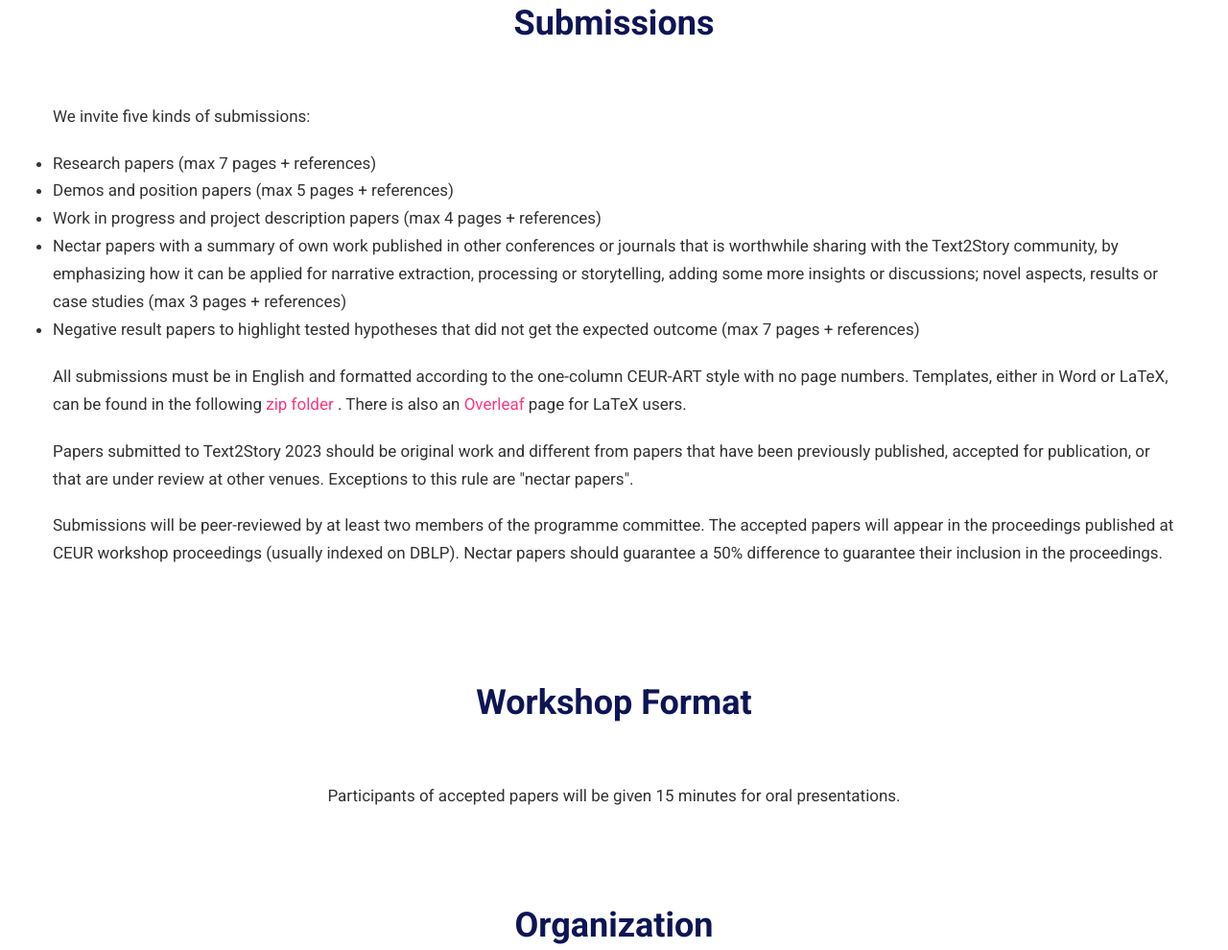
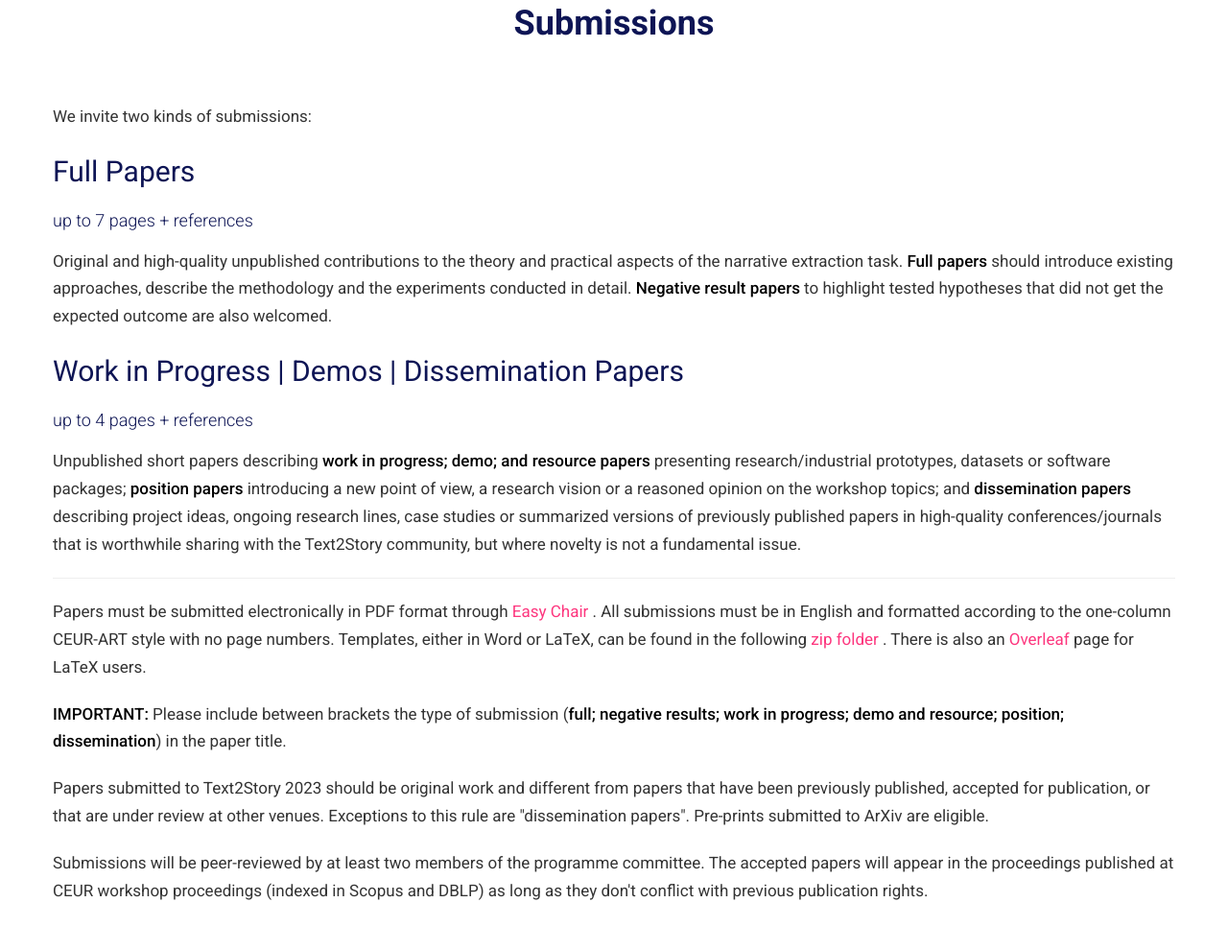
Before and after one commit to text2story23/text2story22.github.io, a plain HTML site: page index.html in a window 1280 px wide. Shown: the part 3458-4448 px from the top of the page at 96% size. Drawn offline with Linux system fonts and the light colour scheme.

Commit message:
Defined submission types.

```diff
--- a/index.html
+++ b/index.html
@@ -282,25 +282,35 @@
 
             <div class="row">
                 <p>
-                    We invite five kinds of submissions:
-                <ul style="list-style-type:disc">
-                    <li>Research papers (max 7 pages + references)</li>
-                    <li>Demos and position papers (max 5 pages + references)</li>
-                    <li>Work in progress and project description papers (max 4 pages + references)</li>
-                    <li>Nectar papers with a summary of own work published in other conferences or journals
-                        that is worthwhile sharing with the Text2Story community, by emphasizing how it can
-                        be applied for narrative extraction, processing or storytelling, adding some more insights
-                        or discussions; novel aspects, results or case studies (max 3 pages + references)
-                    </li>
-                    <li>Negative result papers to highlight tested hypotheses that did not get the expected outcome
-                        (max 7 pages + references)
-                    </li>
-                </ul>
+                    We invite two kinds of submissions:
                 </p>
-                <!--                <p>-->
-                <!--                    Papers must be submitted electronically in PDF format through <a-->
-                <!--                        href="https://easychair.org/conferences/?conf=text2story2022" target="_blank"> Easy Chair-->
-                <!--                </a>.-->
+
+                <h2>Full Papers</h2>
+                <h4>up to 7 pages + references</h4>
+                <p>
+                    Original and high-quality unpublished contributions to
+                    the theory and practical aspects of the narrative extraction task. <b style="color:black;">Full papers</b> should introduce
+                    existing approaches, describe the methodology and the experiments conducted in detail. <b style="color:black;">Negative
+                    result papers</b> to highlight tested hypotheses that did not get the expected outcome are also
+                    welcomed.
+                </p>
+                <h2>Work in Progress | Demos | Dissemination Papers</h2>
+                <h4>up to 4 pages + references</h4>
+                <p>
+                    Unpublished short papers describing <b style="color:black;">work in progress; demo; and resource papers</b> presenting
+                    research/industrial
+                    prototypes, datasets or software packages; <b style="color:black;">position papers</b> introducing a new point of view, a
+                    research vision or a reasoned opinion on the workshop topics; and <b style="color:black;">dissemination papers</b>
+                    describing project ideas, ongoing research lines, case studies or summarized versions of
+                    previously published papers in high-quality conferences/journals that is worthwhile sharing with
+                    the Text2Story community, but where novelty is not a fundamental issue.
+                </p>
+                <hr>
+
+                <p>
+                    Papers must be submitted electronically in PDF format through <a
+                        href="https://easychair.org/conferences/?conf=text2story2023" target="_blank"> Easy Chair
+                </a>.
 
                     All submissions must be in English and formatted according to the one-column CEUR-ART style with no
                     page numbers.
@@ -313,19 +323,21 @@
                         target="_blank">Overleaf
                 </a>page for LaTeX users.
                 </p>
+                <p>
+                    <b style="color:black;">IMPORTANT:</b> Please include between brackets the type of submission (<b style="color:black;">full; negative
+                    results; work in progress; demo and resource; position; dissemination</b>) in the paper title.
 
+                </p>
                 <p>
                     Papers submitted to Text2Story 2023 should be original work and different from papers that have been
                     previously published, accepted for publication, or that are under review at other venues. Exceptions
-                    to this rule are "nectar papers".
+                    to this rule are "dissemination papers". Pre-prints submitted to ArXiv are eligible.
                 </p>
                 <p>
                     Submissions will be peer-reviewed by at least two members of the programme committee. The accepted
-                    papers will appear in the proceedings published at CEUR workshop proceedings (usually indexed on
-                    DBLP). Nectar papers should guarantee a 50% difference to guarantee their inclusion in the
-                    proceedings.
+                    papers will appear in the proceedings published at CEUR workshop proceedings (indexed in Scopus and
+                    DBLP) as long as they don't conflict with previous publication rights.
                 </p>
-
             </div>
         </div>
     </section>
```
Lines whose indentation alone changed are shown as unchanged.
